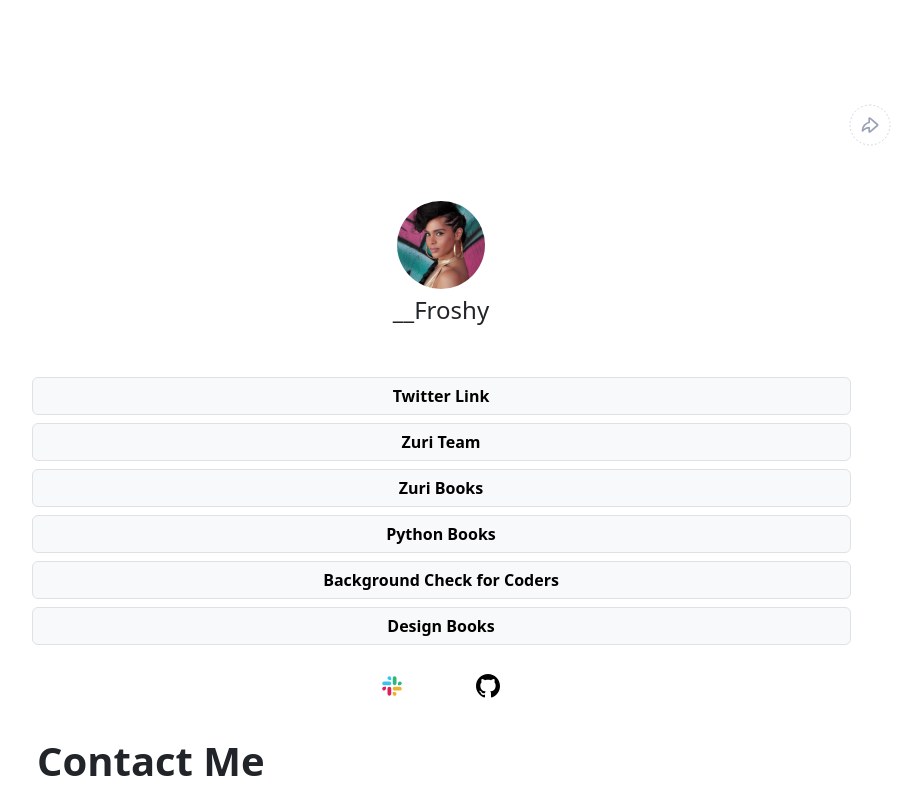
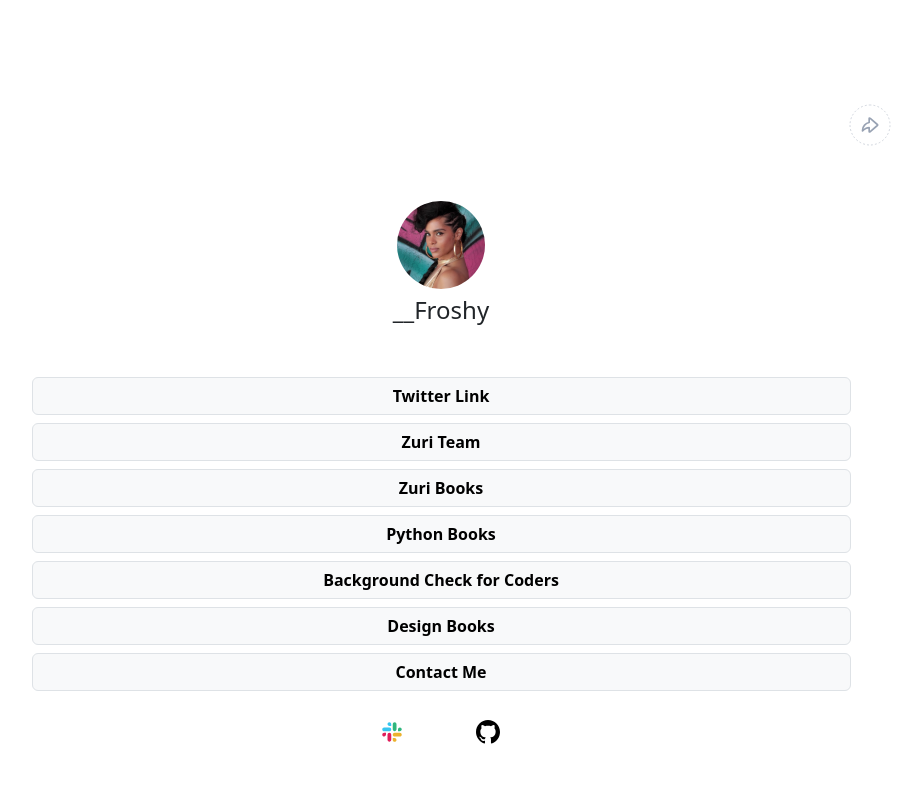
Before and after one commit to Emmanueluko3/hng-task-1, a React (Create React App) app: page / in a window 1280 px wide. Shown: the top 797 px of the page, without its empty margins (199-1121 px from the left). Built offline with nearby package versions, Linux system fonts and the light colour scheme.

Commit message:
react router installed, tested and it works fine

```diff
--- a/package.json
+++ b/package.json
@@ -10,6 +10,7 @@
     "react": "^18.2.0",
     "react-bootstrap": "^2.5.0",
     "react-dom": "^18.2.0",
+    "react-router-dom": "^6.4.3",
     "react-scripts": "5.0.1",
     "web-vitals": "^2.1.4"
   },
--- a/src/App.js
+++ b/src/App.js
@@ -2,17 +2,26 @@
 import Footer from './components/footer';
 import Contact from './pages/contact';
 import Home from './pages/home';
+import Error from './pages/error';
+import {Routes, Route, BrowserRouter as Router} from "react-router-dom";
 
 function App() {
 
 
   return (
     <div className="text-center container py-5">
-      <Home />
-      <Contact />
-      <div className="my-5">
-        <Footer />
-      </div>
+
+      <Router>
+        <Routes>
+          <Route path="/" element={ <Home /> } />
+          <Route path="/contact" element={ <Contact /> } />
+          <Route path="*" element={ <Error /> } />
+        </Routes>
+
+        <div className="my-5">
+          <Footer />
+        </div>
+      </Router>
     </div>
   )
 }
--- /dev/null
+++ b/src/pages/error.jsx
@@ -0,0 +1,12 @@
+function Error() {
+    return (
+        <>
+            <div className="text-center container py-2">
+                <h2 className="fw-bold fs-1 my-5 text-danger">Error :)</h2>
+                <p className="fs-4 text-primary">Page not found!!!</p>
+            </div>
+        </>
+     );
+}
+
+export default Error;
--- a/src/pages/home.jsx
+++ b/src/pages/home.jsx
@@ -50,6 +50,11 @@
           id="books__design"
           text="Design Books"
           subParagraph="Begin your design journey with this book created by Zuri team, It's absoluty free!!!" />
+        <Buttons
+          link="/contact"
+          effectAble={false}
+          id="contact"
+          text="Contact Me" />
       </div>
 
       <div className="d-flex justify-content-center my-3">
```
Also changed, not shown: public/index.html (+0 -9 lines), 1 other file (tests, documents, lock files or other folders).
